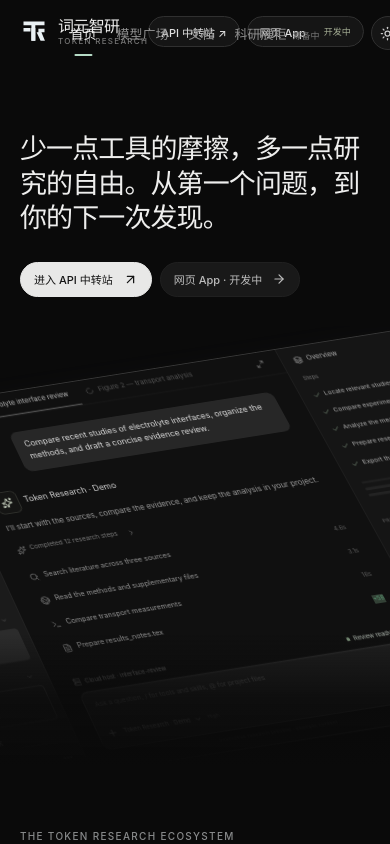
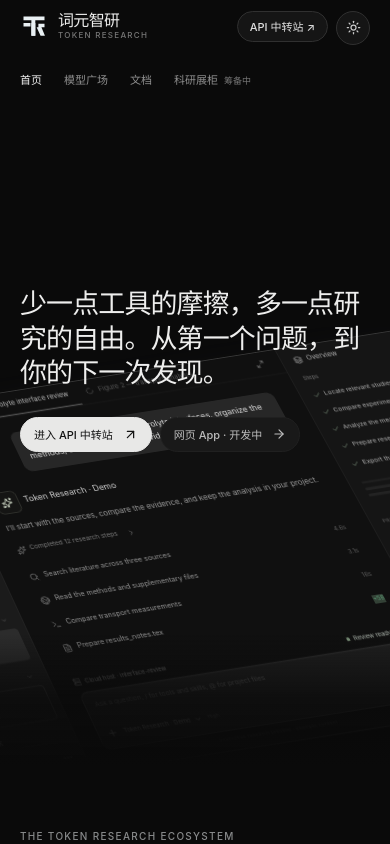
Before and after one commit to wangyunjeff/tokenresearch-site, a React (Vite) app: page / in a window 390 px wide. Shown: the top 844 px of the page. Built offline with nearby package versions, Linux system fonts and the light colour scheme; a web font is replaced by a local one.

Commit message:
Complete mobile home navigation and light research cards

```diff
--- a/src/styles/visual-refinement.css
+++ b/src/styles/visual-refinement.css
@@ -941,6 +941,45 @@ html[data-theme='dark'] {
 .theme-light .hero-stage .research-workspace {
   box-shadow: 0 20px 70px #24443220;
 }
+.theme-light .use-case {
+  background: #edf3ee;
+  border: 1px solid var(--ui-line);
+}
+.theme-light .use-case-copy {
+  background: linear-gradient(var(--ui-surface) 75%, #ffffff00);
+}
+.theme-light .use-case-copy h3 {
+  color: var(--ui-ink);
+}
+.theme-light .use-case-copy p,
+.theme-light .deliverable-card > p {
+  color: var(--ui-muted);
+}
+.site .use-case-click {
+  display: block;
+}
+.site .use-case-copy {
+  position: absolute;
+  top: 0;
+  left: 0;
+  right: 0;
+  padding-bottom: 28px;
+}
+.theme-light .use-case-arrow {
+  color: var(--ui-accent);
+}
+.theme-light .plan-lines i {
+  background: #d9e5de;
+}
+.theme-light :is(.phone-demo h4, .mini-task-window h4) {
+  color: var(--ui-ink);
+}
+.theme-light :is(.mini-task-window p, .mini-checklist, .mini-trace-window .trace-title) {
+  color: var(--ui-muted);
+}
+.theme-light .team-copy > a {
+  color: var(--ui-accent);
+}
 
 @media (max-width: 1250px) {
   .site .directory-layout {
@@ -1008,6 +1047,48 @@ html[data-theme='dark'] {
   }
 }
 @media (max-width: 700px) {
+  .site .site-header {
+    height: 102px;
+  }
+  .site .site-header .header-inner {
+    display: grid;
+    height: 102px;
+    grid-template-columns: minmax(0, 1fr) auto;
+    grid-template-rows: 55px 47px;
+    align-items: center;
+  }
+  .site .site-header .wordmark {
+    grid-column: 1;
+    grid-row: 1;
+  }
+  .site .site-header .header-inner > nav:last-child {
+    grid-column: 2;
+    grid-row: 1;
+    gap: 8px;
+  }
+  .site .site-header .header-inner > nav:last-child .app-nav {
+    display: none;
+  }
+  .site .site-header .portal-navigation {
+    position: static;
+    grid-column: 1 / -1;
+    grid-row: 2;
+    justify-content: flex-start;
+    width: 100%;
+    gap: 22px;
+    overflow-x: auto;
+    transform: none;
+    scrollbar-width: none;
+  }
+  .site .site-header .portal-navigation a {
+    font-size: 11px;
+  }
+  .site .site-header .portal-navigation a.active::after {
+    bottom: -9px;
+  }
+  .site .hero-copy {
+    padding-top: 155px;
+  }
   .site .portal-tutorial .tutorial-widget .tutorial-toolbar {
     flex-wrap: wrap;
     gap: 18px;
```
